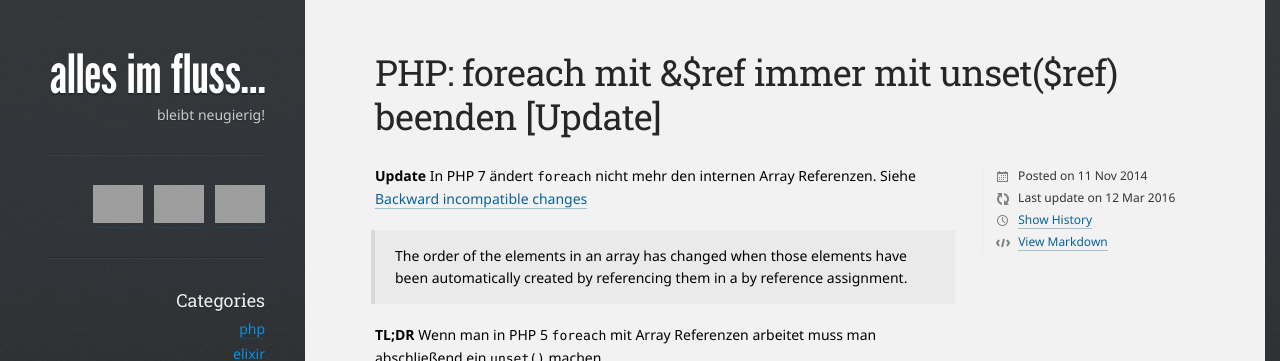
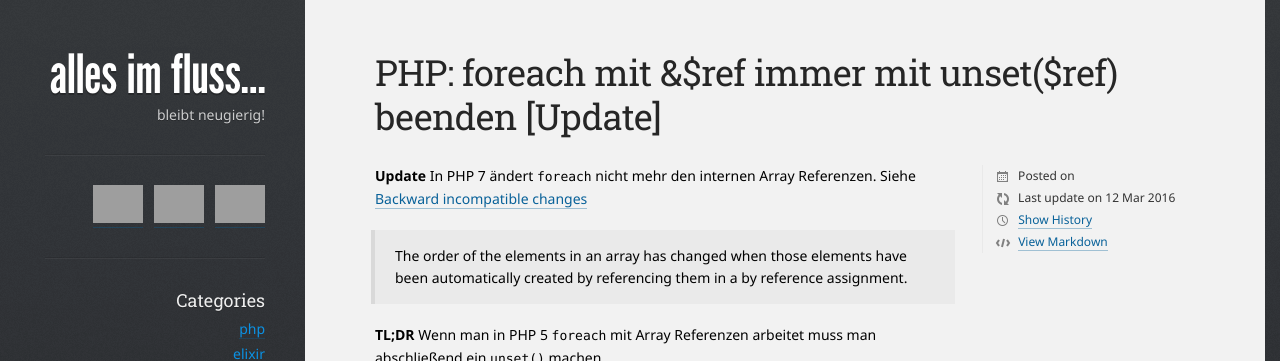
Before and after one commit to ronnyhartenstein/ronnyhartenstein.github.io, a Jekyll site: the page built from _posts/2014/2014-11-11-php-foreach-mit-ref-immer-mit-unsetref-beenden.md, in a window 1280 px wide, cut to the strip 0-361 px from the top of the page. Built offline with Jekyll 4.4.1, drawn with Linux system fonts in a browser that asks for light colours; some of the changed lines change nothing that is shown; grey boxes are pictures that could not be loaded.

Commit message:
date_first geht nicht mehr

```diff
--- a/_posts/2014/2014-11-11-php-foreach-mit-ref-immer-mit-unsetref-beenden.md
+++ b/_posts/2014/2014-11-11-php-foreach-mit-ref-immer-mit-unsetref-beenden.md
@@ -1,7 +1,7 @@
 ---
 layout: post
 title: 'PHP: foreach mit &amp;$ref immer mit unset($ref) beenden [Update]'
-date_first: '2014-11-11'
+#date_first: '2014-11-11'
 date: '2016-03-12'
 categories:
 - Allgemein
```
